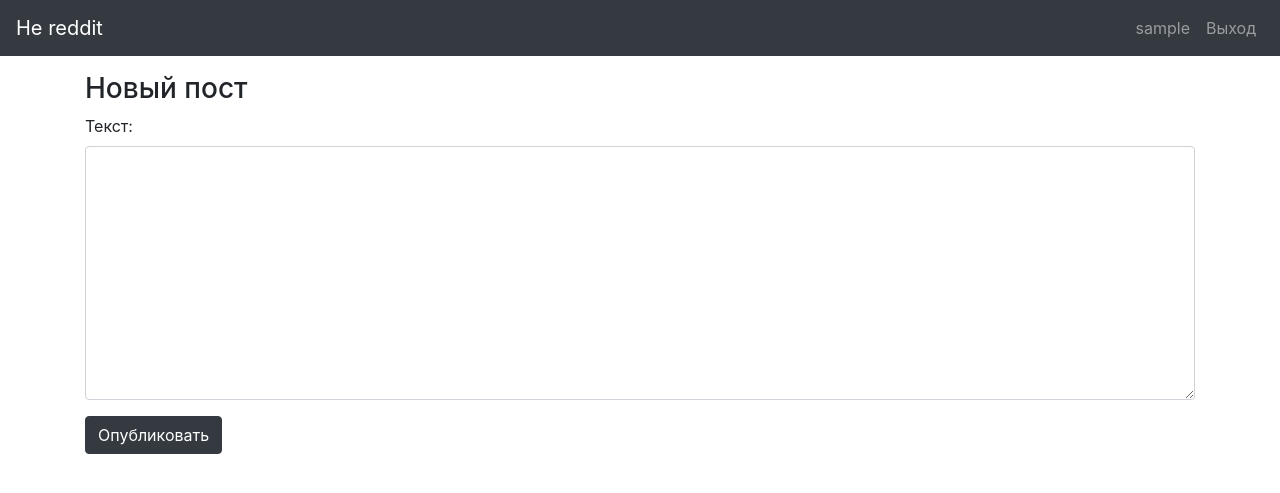
After one commit to mickxolotl/reddit-clone, a Django app: page /post/create in a window 1280 px wide. The commit adds this page. Shown: the top 493 px of the page. Run offline with Django 3.2, Linux system fonts and the light colour scheme; the visitor is signed in with stand-in values (Sample User, id 1); some libraries are stand-ins or nearby versions.

Commit message:
Ability to add new post

```diff
--- a/rddt_main/forms.py
+++ b/rddt_main/forms.py
@@ -1,6 +1,6 @@
-from .models import RedditUser
+from .models import RedditUser, Post, Comment
 from django.contrib.auth.forms import UserCreationForm, UsernameField, AuthenticationForm, UserChangeForm
-from django.forms import Form, ModelForm, widgets
+from django.forms import Form, ModelForm
 from django.forms.utils import ErrorList
 
 
@@ -42,3 +42,9 @@ class EditProfileForm(CustomForm, ModelForm):
     class Meta:
         model = RedditUser
         fields = ['email', 'phone_number', 'about']
+
+
+class NewPostForm(CustomForm, ModelForm):
+    class Meta:
+        model = Post
+        fields = ['text']
--- a/rddt_main/models.py
+++ b/rddt_main/models.py
@@ -29,7 +29,10 @@ class RedditUser(AbstractBaseUser):
 class Post(models.Model):
     author = models.ForeignKey(RedditUser, models.CASCADE)
     publish_date = models.DateTimeField(default=timezone.now)
-    text = models.TextField(max_length=5000)
+    text = models.TextField(max_length=5000, verbose_name='Текст')
+
+    class Meta:
+        ordering = ('-publish_date', )
 
     @property
     def root_comments(self):
--- /dev/null
+++ b/rddt_main/static/rddt_main/custom.css
@@ -0,0 +1,18 @@
+.container > .post-link {
+    position: absolute;
+}
+
+.post-link {
+    color: inherit;
+    display: inline-block;
+}
+
+.post-link:hover {
+    /*color: #6c757d;*/
+    text-decoration: none;
+    color: inherit;
+}
+
+.card:hover{
+    border: 1px darkgray solid;
+}
--- /dev/null
+++ b/rddt_main/templates/rddt_main/create_post.html
@@ -0,0 +1,10 @@
+{% extends 'rddt_main/layout.html' %}
+{% block title %}Новый пост{% endblock %}
+{% block body %}
+    <p class="h3">Новый пост</p>
+    <form method="post">
+        {% include 'rddt_main/includes/simple_form_snippet.html' %}
+
+        <button type="submit" class="btn btn-dark">Опубликовать</button>
+    </form>
+{% endblock %}
--- a/rddt_main/templates/rddt_main/includes/post_snippet.html
+++ b/rddt_main/templates/rddt_main/includes/post_snippet.html
@@ -1,3 +1,4 @@
+<a href="" class="post-link">
 <div class="card mb-2">
     <div class="card-header small text-secondary">
         Опубликовано <b class="text-primary">{{ post.author.get_username }}</b> {{ post.publish_date }}
@@ -9,9 +10,10 @@
         {% if post.comment_set.count %}
             <a href="">{{ post.comments_count_sign }}</a>
         {% else %}
-            Нет комментариев
+            <span class="pr-1">Нет комментариев</span>
         {% endif %}
 
         <a href="" class="border-left pl-1">Ответить</a>
     </div>
 </div>
+</a>
--- a/rddt_main/templates/rddt_main/layout.html
+++ b/rddt_main/templates/rddt_main/layout.html
@@ -4,6 +4,8 @@
     <meta http-equiv="Content-Type" content="text/html; charset=UTF-8"/>
     <meta name="viewport" content="width=device-width, initial-scale=1, shrink-to-fit=no">
     <link rel="stylesheet" href="https://stackpath.bootstrapcdn.com/bootstrap/4.2.1/css/bootstrap.min.css" integrity="sha384-GJzZqFGwb1QTTN6wy59ffF1BuGJpLSa9DkKMp0DgiMDm4iYMj70gZWKYbI706tWS" crossorigin="anonymous">
+    {% load static %}
+    <link rel="stylesheet" href="{% static "rddt_main/custom.css" %}">
     <title>{% block title %}Definitely not reddit{% endblock %}</title>
 
     {% block head %}{% endblock %}
--- a/rddt_main/templates/rddt_main/main.html
+++ b/rddt_main/templates/rddt_main/main.html
@@ -1,6 +1,9 @@
 {% extends 'rddt_main/layout.html' %}
 {% block body %}
-    <p>Последние посты</p>
+    <div class="row mx-0 mb-3">
+    <span class="col px-0 pt-2">Последние посты</span>
+    <a href="{% url "rddt_main:newpost" %}" class="btn btn-dark">+</a>
+    </div>
 
     {% if post_list %}
 
--- a/rddt_main/urls.py
+++ b/rddt_main/urls.py
@@ -9,4 +9,5 @@ urlpatterns = [
     path('login/', views.login_page, name='login'),
     path('logout/', views.logout_page, name='logout'),
     path('profile/', views.profile, name='profile'),
+    path('post/create', views.create_post, name='newpost'),
 ]
--- a/rddt_main/utils.py
+++ b/rddt_main/utils.py
@@ -7,4 +7,4 @@ def plural_form(n, forms):
     """
     form = forms[2 if (4 < n % 100 < 20) else plural_form_cases[min(n % 10, 5)]]
 
-    return f"{n}  {form}"
+    return f"{n} {form}"
--- a/rddt_main/views.py
+++ b/rddt_main/views.py
@@ -1,6 +1,6 @@
 from django.shortcuts import render, redirect
 from django.http import HttpResponse
-from .forms import RedditUserCreationForm, AuthForm, EditProfileForm
+from .forms import RedditUserCreationForm, AuthForm, EditProfileForm, NewPostForm
 from django.contrib.auth import login, logout, get_user
 from django.contrib import messages
 from django.core.paginator import Paginator
@@ -69,3 +69,23 @@ def profile(request):
         form = EditProfileForm(instance=user)
 
     return render(request, 'rddt_main/profile.html', context={"form": form})
+
+
+def create_post(request):
+    if not request.user.is_authenticated:
+        return redirect('rddt_main:login')
+    # user = get_user(request)
+
+    if request.method == 'POST':
+        form = NewPostForm(data=request.POST)
+
+        if form.is_valid():
+            post = form.save(False)
+            post.author = request.user
+            post.save()
+            messages.success(request, 'Пост опубликован')
+            return redirect('rddt_main:homepage')
+    else:
+        form = NewPostForm()
+
+    return render(request, 'rddt_main/create_post.html', context={"form": form})
```
